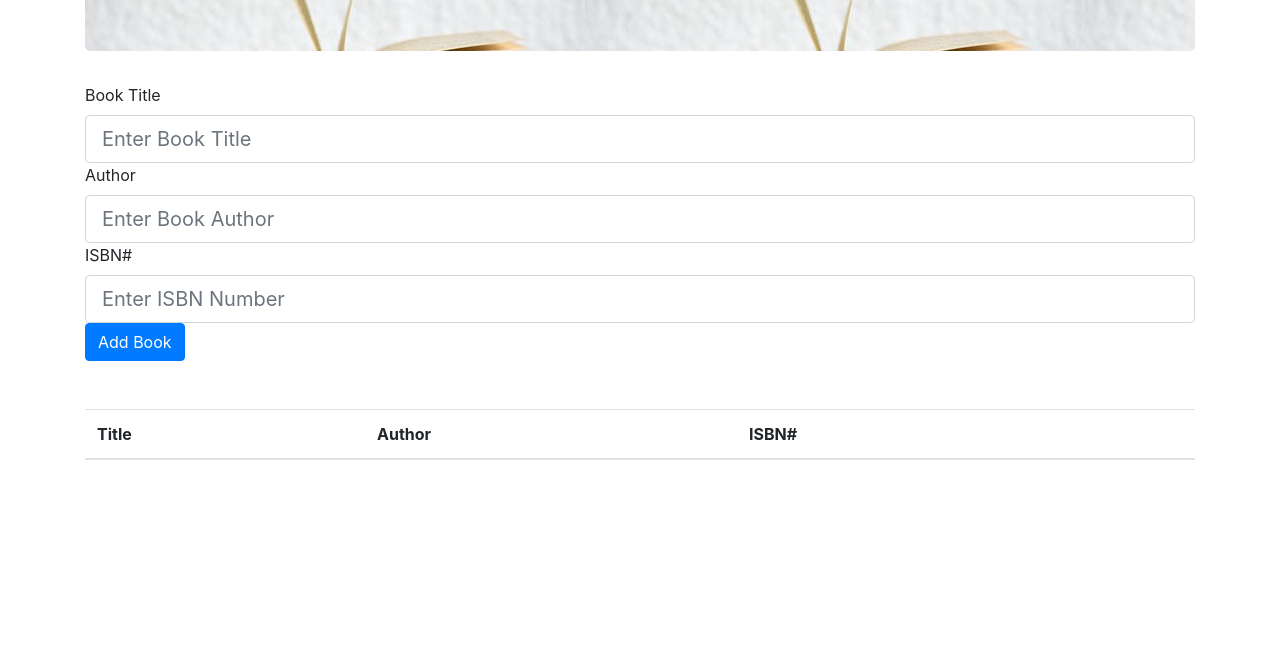
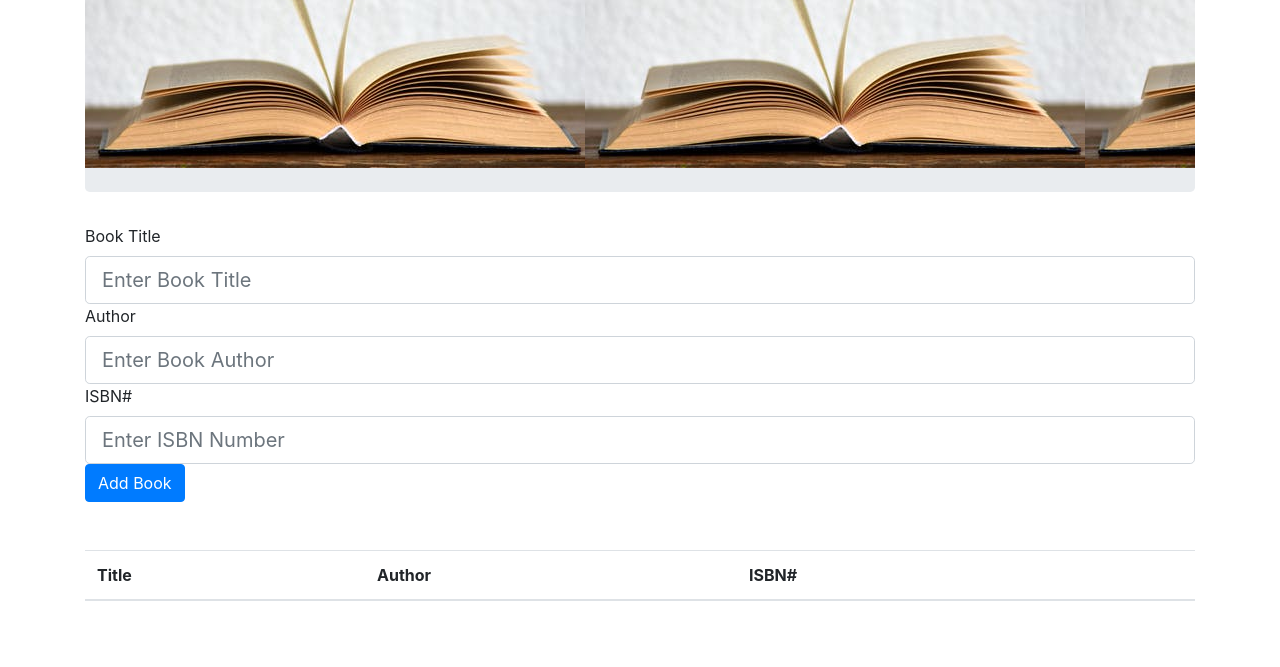
Before and after one commit to scottnelsen0106/book-list, a plain HTML site: page index.html in a window 1280 px wide. Shown: the part 133-800 px from the top of the page. Drawn offline with nearby package versions, Linux system fonts and the light colour scheme.

Commit message:
jumbotron configured to display full image

```diff
--- a/app.css
+++ b/app.css
@@ -1,3 +1,6 @@
 .jumbotron {
     background-image: url('./images/book.jpeg');
+    background-repeat: repeat-x;
+    height: 40vh;
+    margin-top: 5px;
 }
```
